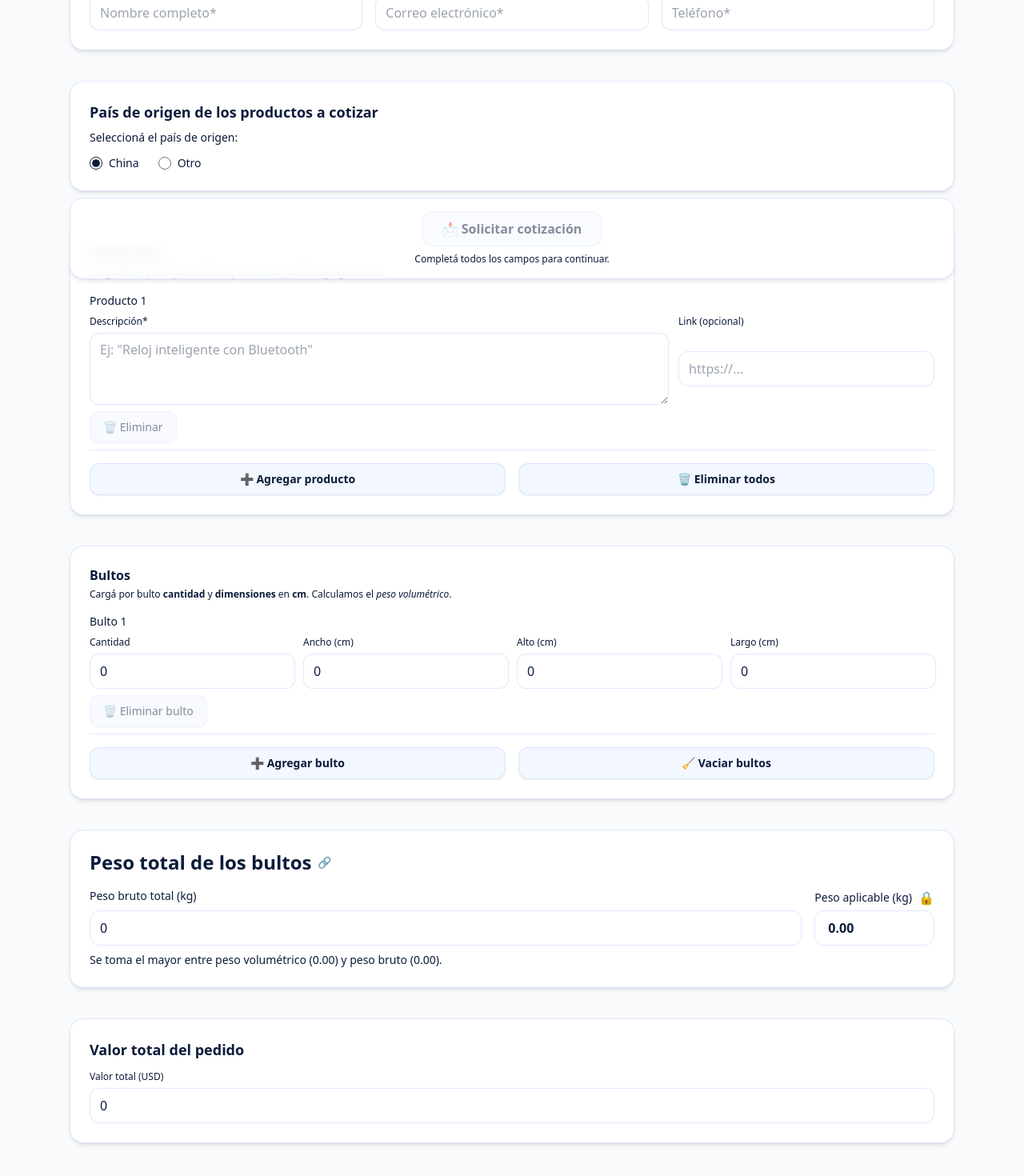
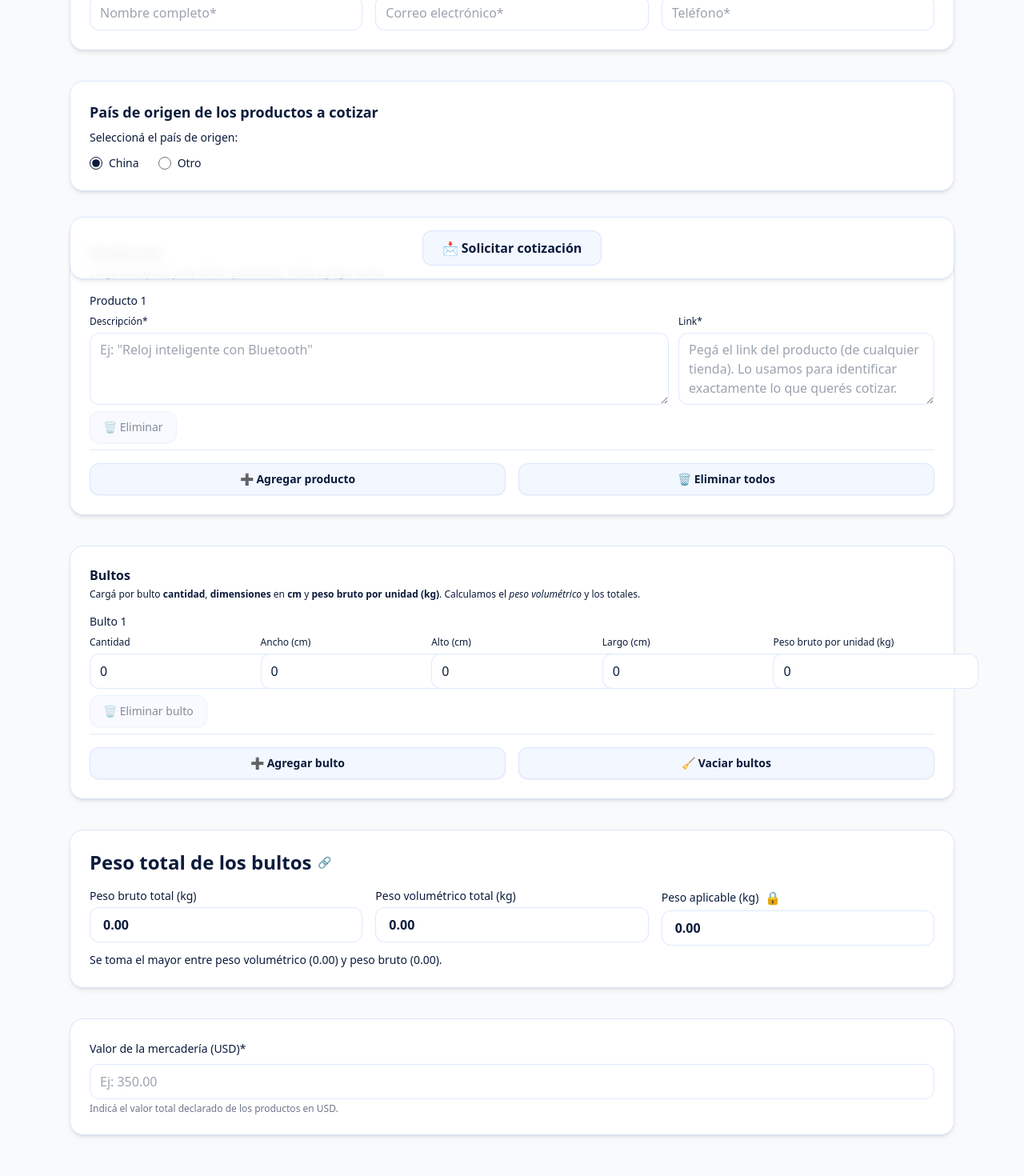
Before and after one commit to AlanTN13/Cotizador_gt, a Next.js app: page /cotizador in a window 1280 px wide. Shown: the part 436-1906 px from the top of the page at 80% size. Built offline with nearby package versions, Linux system fonts and the light colour scheme.

Commit message:
feat: agregar campo Valor de la mercadería (USD) en cotizador

```diff
--- a/app/cotizador/page.tsx
+++ b/app/cotizador/page.tsx
@@ -5,7 +5,7 @@ import Image from "next/image";
 import { useMemo, useState } from "react";
 
 type Product = { descripcion: string; link: string };
-type Bulto = { cantidad: number; ancho: number; alto: number; largo: number };
+type Bulto = { cantidad: number; ancho: number; alto: number; largo: number; pesoKg: number };
 
 // helpers
 function num(v: unknown, def = 0): number {
@@ -16,6 +16,7 @@ function num(v: unknown, def = 0): number {
 function str(n: number): string {
   return Number.isFinite(n) ? String(n) : "";
 }
+const round2 = (n: number) => Math.round(n * 100) / 100;
 
 export default function CotizadorPage() {
   const [loading, setLoading] = useState(false);
@@ -44,30 +45,35 @@ export default function CotizadorPage() {
     { descripcion: "", link: "" },
   ]);
 
-  // bultos
+  // bultos (con peso bruto por unidad)
   const [bultos, setBultos] = useState<Bulto[]>([
-    { cantidad: 0, ancho: 0, alto: 0, largo: 0 },
+    { cantidad: 0, ancho: 0, alto: 0, largo: 0, pesoKg: 0 },
   ]);
 
-  // totales
-  const [pesoBruto, setPesoBruto] = useState<number>(0);
-  const [valorTotalUSD, setValorTotalUSD] = useState<number>(0);
+  // >>> NUEVO: Valor de la mercadería (USD)
+  const [valorMercaderia, setValorMercaderia] = useState<string>("");
 
-  // cálculos
-  const pesoVolumetrico = useMemo(() => {
-    const divisor = 5000; // cm
-    return bultos.reduce((acc, b) => {
-      const volKg = (num(b.ancho) * num(b.alto) * num(b.largo)) / divisor;
-      return acc + Math.max(0, num(b.cantidad)) * (Number.isFinite(volKg) ? volKg : 0);
-    }, 0);
+  // >>> NUEVO: faltantes
+  const [missingList, setMissingList] = useState<string[]>([]);
+
+  // totales (derivados)
+  const { brutoTotal, volumetricoTotal, aplicableTotal } = useMemo(() => {
+    const divisor = 5000; // cm -> kg
+    let bruto = 0;
+    let vol = 0;
+    for (const b of bultos) {
+      const cant = Math.max(0, num(b.cantidad, 0));
+      const unitVol = (num(b.ancho) * num(b.alto) * num(b.largo)) / divisor;
+      vol += cant * (Number.isFinite(unitVol) ? unitVol : 0);
+      bruto += cant * num(b.pesoKg, 0);
+    }
+    bruto = round2(bruto);
+    vol = round2(vol);
+    const aplicable = round2(Math.max(bruto, vol));
+    return { brutoTotal: bruto, volumetricoTotal: vol, aplicableTotal: aplicable };
   }, [bultos]);
 
-  const pesoAplicable = useMemo(
-    () => Math.max(num(pesoBruto), num(pesoVolumetrico)),
-    [pesoBruto, pesoVolumetrico]
-  );
-
-  // validación estricta: TODO completo
+  // validación estricta
   const canSubmit = useMemo(() => {
     const contactoOk =
       nombre.trim().length > 0 &&
@@ -79,7 +85,7 @@ export default function CotizadorPage() {
 
     const productosOk =
       productos.length > 0 &&
-      productos.every((p) => p.descripcion.trim().length > 0);
+      productos.every((p) => p.descripcion.trim().length > 0 && p.link.trim().length > 0);
 
     const bultosOk =
       bultos.length > 0 &&
@@ -88,25 +94,16 @@ export default function CotizadorPage() {
           Number(b.cantidad) > 0 &&
           Number(b.ancho) > 0 &&
           Number(b.alto) > 0 &&
-          Number(b.largo) > 0
+          Number(b.largo) > 0 &&
+          Number(b.pesoKg) > 0
       );
 
-    const pesosOk = Number(pesoBruto) > 0 && Number(pesoAplicable) > 0;
-    const valorOk = Number(valorTotalUSD) > 0;
+    const pesosOk = brutoTotal > 0 && aplicableTotal > 0;
+
+    const valorOk = Number(valorMercaderia) > 0;
 
     return contactoOk && origenOk && productosOk && bultosOk && pesosOk && valorOk;
-  }, [
-    nombre,
-    email,
-    telefono,
-    origen,
-    otroPais,
-    productos,
-    bultos,
-    pesoBruto,
-    pesoAplicable,
-    valorTotalUSD,
-  ]);
+  }, [nombre, email, telefono, origen, otroPais, productos, bultos, brutoTotal, aplicableTotal, valorMercaderia]);
 
   // helpers productos
   function addProducto() {
@@ -129,13 +126,13 @@ export default function CotizadorPage() {
 
   // helpers bultos
   function addBulto() {
-    setBultos((b) => [...b, { cantidad: 0, ancho: 0, alto: 0, largo: 0 }]);
+    setBultos((b) => [...b, { cantidad: 0, ancho: 0, alto: 0, largo: 0, pesoKg: 0 }]);
   }
   function removeBulto(i: number) {
     setBultos((b) => b.filter((_, idx) => idx !== i));
   }
   function vaciarBultos() {
-    setBultos([{ cantidad: 0, ancho: 0, alto: 0, largo: 0 }]);
+    setBultos([{ cantidad: 0, ancho: 0, alto: 0, largo: 0, pesoKg: 0 }]);
   }
 
   function resetForm() {
@@ -145,18 +142,77 @@ export default function CotizadorPage() {
     setOrigen("China");
     setOtroPais("");
     setProductos([{ descripcion: "", link: "" }]);
-    setBultos([{ cantidad: 0, ancho: 0, alto: 0, largo: 0 }]);
-    setPesoBruto(0);
-    setValorTotalUSD(0);
+    setBultos([{ cantidad: 0, ancho: 0, alto: 0, largo: 0, pesoKg: 0 }]);
+    setValorMercaderia("");
+  }
+
+  // >>> NUEVO: focus al primer faltante + listado
+  function scrollAndFocus(id?: string) {
+    if (!id) return;
+    const el = document.getElementById(id);
+    if (el) {
+      el.scrollIntoView({ behavior: "smooth", block: "center" });
+      (el as HTMLElement).focus?.();
+    }
+  }
+  function getMissing(): { items: string[]; firstId?: string } {
+    const items: string[] = [];
+    let firstId: string | undefined;
+    const mark = (id: string, label: string) => {
+      items.push(label);
+      if (!firstId) firstId = id;
+    };
+
+    // Contacto
+    if (!nombre.trim())   mark("input-nombre",  "Nombre");
+    if (!email.trim())    mark("input-email",   "Correo electrónico");
+    if (!telefono.trim()) mark("input-telefono","Teléfono");
+
+    // País
+    if (origen === "Otro" && !otroPais.trim()) mark("input-otro-pais", "País de origen");
+
+    // Productos
+    productos.forEach((p, i) => {
+      const n = i + 1;
+      if (!p.descripcion.trim()) mark(`prod-desc-${i}`, `Producto ${n}: descripción`);
+      if (!p.link.trim())        mark(`prod-link-${i}`, `Producto ${n}: link`);
+    });
+
+    // Bultos
+    bultos.forEach((b, i) => {
+      const n = i + 1;
+      if (!(Number(b.cantidad) > 0)) mark(`b${i}-cant`,  `Bulto ${n}: cantidad`);
+      if (!(Number(b.ancho) > 0))    mark(`b${i}-ancho`, `Bulto ${n}: ancho`);
+      if (!(Number(b.alto) > 0))     mark(`b${i}-alto`,  `Bulto ${n}: alto`);
+      if (!(Number(b.largo) > 0))    mark(`b${i}-largo`, `Bulto ${n}: largo`);
+      if (!(Number(b.pesoKg) > 0))   mark(`b${i}-peso`,  `Bulto ${n}: peso bruto por unidad`);
+    });
+
+    // Pesos totales
+    if (!(brutoTotal > 0))      mark("totales", "Peso bruto total");
+    if (!(aplicableTotal > 0))  mark("totales", "Peso aplicable");
+
+    // >>> NUEVO: valor mercadería
+    if (!(Number(valorMercaderia) > 0)) mark("input-valor-mercaderia", "Valor de la mercadería (USD)");
+
+    return { items, firstId };
   }
 
   // submit
   async function onSubmit(e: React.FormEvent<HTMLFormElement>) {
     e.preventDefault();
-    if (!canSubmit) return;
+    setNotice(null);
+    setMissingList([]);
+
+    // Botón SIEMPRE activo: si falta algo, mostramos faltantes y enfocamos
+    if (!canSubmit) {
+      const { items, firstId } = getMissing();
+      setMissingList(items);
+      scrollAndFocus(firstId);
+      return;
+    }
 
     setLoading(true);
-    setNotice(null);
 
     const payload = {
       timestamp: new Date().toISOString(),
@@ -170,11 +226,12 @@ export default function CotizadorPage() {
       })),
       bultos,
       totales: {
-        peso_bruto_kg: +num(pesoBruto).toFixed(2),
-        peso_volumetrico_kg: +num(pesoVolumetrico).toFixed(2),
-        peso_aplicable_kg: +num(pesoAplicable).toFixed(2),
-        valor_total_usd: +num(valorTotalUSD).toFixed(2),
+        peso_bruto_kg: brutoTotal,
+        peso_volumetrico_kg: volumetricoTotal,
+        peso_aplicable_kg: aplicableTotal,
       },
+      // >>> NUEVO: enviar valor declarado
+      valor_mercaderia_usd: Number(valorMercaderia),
     };
 
     try {
@@ -206,7 +263,7 @@ export default function CotizadorPage() {
       <div className="flex items-center gap-4 rounded-2xl bg-white p-4 sm:p-6 shadow-md ring-1 ring-brand-border/80">
         <Image src="/logo.png" alt="GlobalTrip Logo" width={140} height={52} priority unoptimized />
         <div>
-          <h1 className="text-xl sm:text-3xl font-extrabold text-brand-dark">Cotizador GlobalTrip</h1>
+          <h1 className="text-xl sm:text-3xl font-extrabold text-brand-dark">Cotizador Global Trip</h1>
           <p className="mt-2 text-sm sm:text-base text-brand-medium">Completá los datos y te enviamos la cotización por mail.</p>
         </div>
       </div>
@@ -231,9 +288,9 @@ export default function CotizadorPage() {
         <section className="rounded-2xl bg-white p-4 sm:p-6 shadow-md ring-1 ring-brand-border/80">
           <h2 className="text-lg font-semibold">Datos de contacto</h2>
           <div className="mt-4 grid gap-4 sm:grid-cols-3">
-            <input value={nombre} onChange={(e) => setNombre(e.target.value)} placeholder="Nombre completo*" className="h-11 rounded-xl border border-brand-border/80 px-3" />
-            <input type="email" value={email} onChange={(e) => setEmail(e.target.value)} placeholder="Correo electrónico*" className="h-11 rounded-xl border border-brand-border/80 px-3" />
-            <input value={telefono} onChange={(e) => setTelefono(e.target.value)} placeholder="Teléfono*" className="h-11 rounded-xl border border-brand-border/80 px-3" />
+            <input id="input-nombre" value={nombre} onChange={(e) => setNombre(e.target.value)} placeholder="Nombre completo*" className="h-11 rounded-xl border border-brand-border/80 px-3" />
+            <input id="input-email" type="email" value={email} onChange={(e) => setEmail(e.target.value)} placeholder="Correo electrónico*" className="h-11 rounded-xl border border-brand-border/80 px-3" />
+            <input id="input-telefono" value={telefono} onChange={(e) => setTelefono(e.target.value)} placeholder="Teléfono*" className="h-11 rounded-xl border border-brand-border/80 px-3" />
           </div>
         </section>
 
@@ -250,24 +307,29 @@ export default function CotizadorPage() {
             </label>
           </div>
           {origen === "Otro" && (
-            <input required value={otroPais} onChange={(e) => setOtroPais(e.target.value)} placeholder="Especificá el país" className="mt-3 h-11 w-full rounded-xl border border-brand-border/80 px-3" />
+            <input id="input-otro-pais" required value={otroPais} onChange={(e) => setOtroPais(e.target.value)} placeholder="Especificá el país" className="mt-3 h-11 w-full rounded-xl border border-brand-border/80 px-3" />
           )}
         </section>
 
         {/* Productos */}
         <section className="rounded-2xl bg-white p-4 sm:p-6 shadow-md ring-1 ring-brand-border/80">
           <h2 className="text-lg font-semibold">Productos</h2>
-          <p className="mt-1 text-xs text-brand-medium">Cargá descripción y link del/los producto(s). Podés agregar varios.</p>
+          <p className="mt-1 text-xs text-brand-medium">
+            Cargá descripción y link del/los producto(s). Podés agregar varios.
+          </p>
 
           <div className="mt-4 space-y-6">
             {productos.map((p, idx) => (
               <div key={idx} className="space-y-2">
                 <div className="text-sm font-medium text-brand-dark">Producto {idx + 1}</div>
 
+                {/* 2 columnas: izquierda descripción / derecha link */}
                 <div className="grid gap-3 sm:grid-cols-[1fr_320px]">
+                  {/* Descripción */}
                   <div className="grid gap-1.5">
                     <label className="text-xs font-medium text-brand-medium">Descripción*</label>
                     <textarea
+                      id={`prod-desc-${idx}`}
                       required
                       rows={3}
                       value={p.descripcion}
@@ -283,10 +345,13 @@ export default function CotizadorPage() {
                     />
                   </div>
 
-                  <div className="grid gap-1.5">
-                    <label className="text-xs font-medium text-brand-medium">Link (opcional)</label>
-                    <input
-                      type="url"
+                  {/* Link obligatorio (textarea para mantener altura) */}
+                  <div className="grid gap-1.5 min-w-0">
+                    <label className="text-xs font-medium text-brand-medium">Link*</label>
+                    <textarea
+                      id={`prod-link-${idx}`}
+                      required
+                      rows={3}
                       value={p.link}
                       onChange={(e) =>
                         setProductos((list) => {
@@ -295,12 +360,13 @@ export default function CotizadorPage() {
                           return copy;
                         })
                       }
-                      placeholder="https://..."
-                      className="h-11 rounded-xl border border-brand-border/80 px-3"
+                      placeholder="Pegá el link del producto (de cualquier tienda). Lo usamos para identificar exactamente lo que querés cotizar."
+                      className="rounded-xl border border-brand-border/80 px-3 py-2"
                     />
                   </div>
                 </div>
 
+                {/* Botón eliminar */}
                 <div className="flex items-center gap-3">
                   <button
                     type="button"
@@ -339,7 +405,7 @@ export default function CotizadorPage() {
         <section className="rounded-2xl bg-white p-4 sm:p-6 shadow-md ring-1 ring-brand-border/80">
           <h3 className="text-base font-semibold text-brand-dark">Bultos</h3>
           <p className="mt-1 text-xs text-brand-medium">
-            Cargá por bulto <b>cantidad</b> y <b>dimensiones</b> en <b>cm</b>. Calculamos el <i>peso volumétrico</i>.
+            Cargá por bulto <b>cantidad</b>, <b>dimensiones</b> en <b>cm</b> y <b>peso bruto por unidad (kg)</b>. Calculamos el <i>peso volumétrico</i> y los totales.
           </p>
 
           <div className="mt-4 space-y-6">
@@ -347,10 +413,11 @@ export default function CotizadorPage() {
               <div key={i} className="space-y-2">
                 <div className="text-sm font-medium text-brand-dark">Bulto {i + 1}</div>
 
-                <div className="grid gap-3 sm:grid-cols-4">
+                <div className="grid gap-3 sm:grid-cols-5">
                   <div className="grid gap-1.5">
                     <label className="text-xs font-medium text-brand-medium">Cantidad</label>
                     <input
+                      id={`b${i}-cant`}
                       type="number"
                       min={0}
                       step={1}
@@ -368,6 +435,7 @@ export default function CotizadorPage() {
                   <div className="grid gap-1.5">
                     <label className="text-xs font-medium text-brand-medium">Ancho (cm)</label>
                     <input
+                      id={`b${i}-ancho`}
                       type="number"
                       min={0}
                       step={0.01}
@@ -385,6 +453,7 @@ export default function CotizadorPage() {
                   <div className="grid gap-1.5">
                     <label className="text-xs font-medium text-brand-medium">Alto (cm)</label>
                     <input
+                      id={`b${i}-alto`}
                       type="number"
                       min={0}
                       step={0.01}
@@ -402,6 +471,7 @@ export default function CotizadorPage() {
                   <div className="grid gap-1.5">
                     <label className="text-xs font-medium text-brand-medium">Largo (cm)</label>
                     <input
+                      id={`b${i}-largo`}
                       type="number"
                       min={0}
                       step={0.01}
@@ -410,6 +480,24 @@ export default function CotizadorPage() {
                         setBultos((list) => {
                           const copy = [...list];
                           copy[i] = { ...copy[i], largo: num(e.target.value, 0) };
+                          return copy;
+                        })
+                      }
+                      className="h-11 rounded-xl border border-brand-border/80 px-3"
+                    />
+                  </div>
+                  <div className="grid gap-1.5">
+                    <label className="text-xs font-medium text-brand-medium">Peso bruto por unidad (kg)</label>
+                    <input
+                      id={`b${i}-peso`}
+                      type="number"
+                      min={0}
+                      step={0.01}
+                      value={str(b.pesoKg)}
+                      onChange={(e) =>
+                        setBultos((list) => {
+                          const copy = [...list];
+                          copy[i] = { ...copy[i], pesoKg: num(e.target.value, 0) };
                           return copy;
                         })
                       }
@@ -452,26 +540,30 @@ export default function CotizadorPage() {
           </div>
         </section>
 
-        {/* Peso total de los bultos (estilo screenshot) */}
-        <section className="rounded-2xl bg-white p-4 sm:p-6 shadow-md ring-1 ring-brand-border/80">
+        {/* Totales calculados */}
+        <section className="rounded-2xl bg-white p-4 sm:p-6 shadow-md ring-1 ring-brand-border/80" id="totales">
           <div className="flex items-center gap-2">
             <h2 className="text-2xl font-extrabold text-brand-dark">Peso total de los bultos</h2>
             <span className="text-brand-medium text-sm">🔗</span>
           </div>
 
-          <div className="mt-4 grid items-start gap-4 sm:grid-cols-[1fr_auto]">
-            <div className="grid gap-2">
-              <label className="text-sm font-medium text-brand-dark">Peso bruto total (kg)</label>
-              <input
-                inputMode="decimal"
-                type="number"
-                min={0}
-                step={0.01}
-                value={str(pesoBruto)}
-                onChange={(e) => setPesoBruto(num(e.target.value, 0))}
-                placeholder="0.00"
-                className="h-11 rounded-xl border border-brand-border/80 px-3"
-              />
+          <div className="mt-4 grid items-start gap-4 sm:grid-cols-3">
+            <div className="grid gap-1">
+              <div className="flex items-center gap-2">
+                <span className="text-sm font-medium text-brand-dark">Peso bruto total (kg)</span>
+              </div>
+              <div className="h-11 px-4 inline-flex items-center rounded-xl border border-brand-border/80 bg-white font-semibold text-brand-dark">
+                {brutoTotal.toFixed(2)}
+              </div>
+            </div>
+
+            <div className="grid gap-1">
+              <div className="flex items-center gap-2">
+                <span className="text-sm font-medium text-brand-dark">Peso volumétrico total (kg)</span>
+              </div>
+              <div className="h-11 px-4 inline-flex items-center rounded-xl border border-brand-border/80 bg-white font-semibold text-brand-dark">
+                {volumetricoTotal.toFixed(2)}
+              </div>
             </div>
 
             <div className="grid gap-1">
@@ -480,30 +572,36 @@ export default function CotizadorPage() {
                 <span className="text-brand-medium">🔒</span>
               </div>
               <div className="h-11 px-4 inline-flex items-center rounded-xl border border-brand-border/80 bg-white font-semibold text-brand-dark">
-                {num(pesoAplicable).toFixed(2)}
+                {aplicableTotal.toFixed(2)}
               </div>
             </div>
           </div>
 
           <p className="mt-2 text-sm text-brand-medium">
-            Se toma el mayor entre peso volumétrico ({num(pesoVolumetrico).toFixed(2)}) y peso bruto ({num(pesoBruto).toFixed(2)}).
+            Se toma el mayor entre peso volumétrico ({volumetricoTotal.toFixed(2)}) y peso bruto ({brutoTotal.toFixed(2)}).
           </p>
         </section>
 
-        {/* Valor total */}
+        {/* >>> NUEVO: Valor de la mercadería (USD) */}
         <section className="rounded-2xl bg-white p-4 sm:p-6 shadow-md ring-1 ring-brand-border/80">
-          <h2 className="text-lg font-semibold">Valor total del pedido</h2>
-          <div className="mt-3 grid gap-1.5">
-            <label className="text-xs font-medium text-brand-medium">Valor total (USD)</label>
+          <label htmlFor="input-valor-mercaderia" className="text-sm font-medium text-brand-dark">
+            Valor de la mercadería (USD)*
+          </label>
           <input
+            id="input-valor-mercaderia"
             type="number"
+            inputMode="decimal"
             min={0}
             step={0.01}
-              value={str(valorTotalUSD)}
-              onChange={(e) => setValorTotalUSD(num(e.target.value, 0))}
-              className="h-11 rounded-xl border border-brand-border/80 px-3"
+            required
+            value={valorMercaderia}
+            onChange={(e) => setValorMercaderia(e.target.value)}
+            className="mt-2 h-11 w-full rounded-xl border border-brand-border/80 px-3"
+            placeholder="Ej: 350.00"
           />
-          </div>
+          <p className="text-xs text-brand-dark/60 mt-1">
+            Indicá el valor total declarado de los productos en USD.
+          </p>
         </section>
 
         {/* CTA */}
@@ -511,14 +609,20 @@ export default function CotizadorPage() {
           <div className="rounded-2xl bg-white/90 p-4 shadow-md ring-1 ring-brand-border/80 backdrop-blur">
             <div className="flex justify-center">
               <button
-                disabled={loading || !canSubmit}
+                disabled={loading} // << siempre activo salvo loading
                 className="w-full sm:w-auto inline-flex h-11 items-center justify-center rounded-xl border border-brand-border/90 bg-brand-light px-6 font-semibold text-brand-dark transition disabled:opacity-50 hover:bg-white"
               >
                 {loading ? "Enviando..." : "📩 Solicitar cotización"}
               </button>
             </div>
-            {!canSubmit && (
-              <p className="mt-2 text-center text-xs text-brand-medium">Completá todos los campos para continuar.</p>
+
+            {missingList.length > 0 && (
+              <div className="mt-3 rounded-xl border border-red-200 bg-red-50 p-3 text-sm text-red-800">
+                <b>Te falta completar:</b>
+                <ul className="mt-1 list-disc ps-5">
+                  {missingList.map((m, i) => <li key={i}>{m}</li>)}
+                </ul>
+              </div>
             )}
           </div>
         </div>
@@ -541,40 +645,6 @@ export default function CotizadorPage() {
           </div>
         </div>
       )}
-
-      {/* Modal confirmación (eliminar producto) */}
-      {confirm.open && (
-        <div className="fixed inset-0 z-50 flex items-center justify-center bg-black/50">
-          <div className="relative w-full max-w-md rounded-2xl bg-white p-8 shadow-lg">
-            <button
-              onClick={() => setConfirm({ open: false, idx: null, type: null })}
-              className="absolute right-4 top-4 text-slate-400 hover:text-slate-600"
-              aria-label="Cerrar"
-            >
-              ✕
-            </button>
-
-            <h2 className="text-xl font-bold text-brand-dark">
-              {confirm.type === "all" ? "¿Eliminar todos los productos?" : `¿Eliminar producto ${((confirm.idx ?? 0) as number) + 1}?`}
-            </h2>
-            <p className="mt-2 text-sm text-brand-medium">
-              Recordá que esta acción es permanente y no podrás recuperar la información de este producto.
-            </p>
-
-            <div className="mt-6 flex justify-end gap-3">
-              <button
-                onClick={() => setConfirm({ open: false, idx: null, type: null })}
-                className="px-4 py-2 rounded-lg border border-brand-border bg-white text-sm font-medium text-brand-dark"
-              >
-                Cancelar
-              </button>
-              <button onClick={doConfirmedRemove} className="px-4 py-2 rounded-lg bg-red-600 text-white text-sm font-medium">
-                Eliminar
-              </button>
-            </div>
-          </div>
-        </div>
-      )}
     </main>
   );
 }
```
Lines whose indentation alone changed are shown as unchanged.
